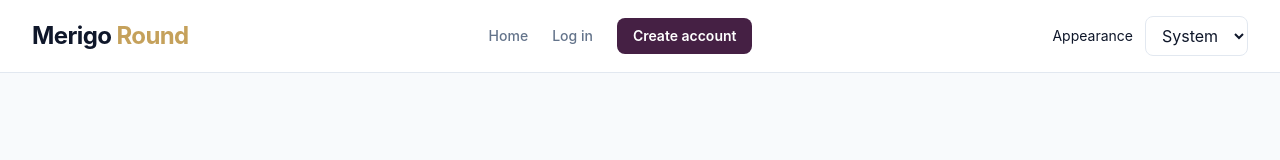
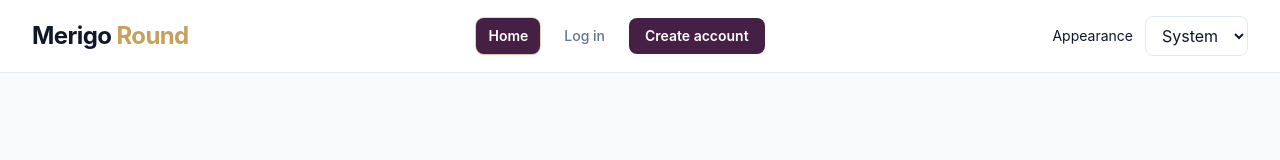
Before and after one commit to codewithdeniskimutai123/merigo-round, a React app in the folder frontend/: page / in a window 1280 px wide. Shown: the top 160 px of the page. Built offline with nearby package versions, Linux system fonts and the light colour scheme; no server answers; the HTML template or start-up script is replaced by a standard one.

Commit message:
feat(frontend): configure app shared layout

```diff
--- a/frontend/src/layouts/PageLayout.jsx
+++ b/frontend/src/layouts/PageLayout.jsx
@@ -1,5 +1,5 @@
 
-import { Link, Outlet, useNavigate } from 'react-router-dom'
+import { Link, NavLink, Outlet, useNavigate } from 'react-router-dom'
 import { useEffect, useState } from 'react'
 import ThemeToggle from '../components/ThemeToggle.jsx'
 
@@ -10,6 +10,7 @@ export default function PageLayout({
   actions,
 }) {
   const navigate = useNavigate()
+
   const [isLoggedIn, setIsLoggedIn] = useState(
     Boolean(localStorage.getItem('access')),
   )
@@ -37,8 +38,31 @@ export default function PageLayout({
     navigate('/login', { replace: true })
   }
 
+  // Shared styling for navigation links.
+  function getNavLinkClass({ isActive }) {
+    return [
+      'relative rounded-lg px-3 py-2 transition-all duration-200',
+      'focus-visible:outline-none focus-visible:ring-2',
+      'focus-visible:ring-[#C5A15B] focus-visible:ring-offset-2',
+      isActive
+        ? 'bg-[#452044] font-semibold text-white shadow-sm ring-1 ring-[#C5A15B]/40'
+        : 'text-text-muted hover:bg-page hover:text-text',
+    ].join(' ')
+  }
+
+  // Styling for links in the footer.
+  function getFooterLinkClass({ isActive }) {
+    return [
+      'transition-colors duration-200',
+      isActive
+        ? 'font-semibold text-[#C5A15B]'
+        : 'text-text-muted hover:text-text',
+    ].join(' ')
+  }
+
   return (
     <div className="min-h-screen bg-page text-text transition-colors">
+      {/* Header and navigation */}
       <header className="sticky top-0 z-50 border-b border-border bg-surface/95 backdrop-blur">
         <div className="mx-auto flex max-w-7xl flex-wrap items-center justify-between gap-4 px-4 py-4 sm:px-6 lg:px-8">
           <Link
@@ -48,53 +72,65 @@ export default function PageLayout({
             Merigo <span className="text-[#C5A15B]">Round</span>
           </Link>
 
-          <nav className="flex flex-wrap items-center gap-4 text-sm font-medium sm:gap-6">
-            <Link
+          <nav
+            aria-label="Main navigation"
+            className="flex flex-wrap items-center gap-2 text-sm font-medium sm:gap-3"
+          >
+            <NavLink
               to="/"
-              className="text-text-muted transition hover:text-text"
+              end
+              className={getNavLinkClass}
             >
               Home
-            </Link>
+            </NavLink>
 
             {isLoggedIn ? (
               <>
-                <Link
+                <NavLink
                   to="/dashboard"
-                  className="text-text-muted transition hover:text-text"
+                  className={getNavLinkClass}
                 >
                   Dashboard
-                </Link>
+                </NavLink>
 
-                <Link
+                <NavLink
                   to="/profile"
-                  className="text-text-muted transition hover:text-text"
+                  className={getNavLinkClass}
                 >
                   Profile
-                </Link>
+                </NavLink>
 
                 <button
                   type="button"
                   onClick={handleLogout}
-                  className="rounded-lg border border-border px-4 py-2 text-text transition hover:bg-page"
+                  className="rounded-lg border border-border px-4 py-2 text-text transition-colors duration-200 hover:border-[#C5A15B]/60 hover:bg-page focus-visible:outline-none focus-visible:ring-2 focus-visible:ring-[#C5A15B]"
                 >
                   Log out
                 </button>
               </>
             ) : (
               <>
-                <Link
+                <NavLink
                   to="/login"
-                  className="text-text-muted transition hover:text-text"
+                  className={getNavLinkClass}
                 >
                   Log in
-                </Link>
+                </NavLink>
 
-                <Link
+                <NavLink
                   to="/register"
-                  className="rounded-lg bg-[#452044] px-4 py-2 font-semibold text-white transition hover:bg-[#32172F]"
+                  className={({ isActive }) =>
+                    [
+                      'rounded-lg px-4 py-2 font-semibold transition-all duration-200',
+                      'focus-visible:outline-none focus-visible:ring-2 focus-visible:ring-[#C5A15B]',
+                      isActive
+                        ? 'bg-[#C5A15B] text-[#32172F] shadow-sm'
+                        : 'bg-[#452044] text-white hover:bg-[#32172F]',
+                    ].join(' ')
+                  }
                 >
                   Create account
-                </Link>
+                </NavLink>
               </>
             )}
           </nav>
@@ -103,6 +139,7 @@ export default function PageLayout({
         </div>
       </header>
 
+      {/* Main page content */}
       <main className="min-h-[60vh]">
         <div className="mx-auto max-w-7xl space-y-6 px-4 py-8 sm:px-6 lg:px-8">
           {(title || description || actions) && (
@@ -120,7 +157,9 @@ export default function PageLayout({
               </div>
 
               {actions && (
-                <div className="flex flex-wrap gap-3">{actions}</div>
+                <div className="flex flex-wrap gap-3">
+                  {actions}
+                </div>
               )}
             </section>
           )}
@@ -129,35 +168,71 @@ export default function PageLayout({
         </div>
       </main>
 
+      {/* Footer */}
       <footer className="border-t border-border bg-surface">
         <div className="mx-auto grid max-w-7xl gap-8 px-4 py-10 sm:px-6 md:grid-cols-3 lg:px-8">
           <div className="space-y-3">
-            <Link to="/" className="text-xl font-bold text-text">
+            <Link
+              to="/"
+              className="text-xl font-bold text-text"
+            >
               Merigo <span className="text-[#C5A15B]">Round</span>
             </Link>
 
             <p className="max-w-sm text-sm leading-6 text-text-muted">
-              A simpler way for communities to organize savings groups,
-              track contributions, and manage payout cycles transparently.
+              A simpler way for communities to organize savings
+              groups, track contributions, and manage payout cycles
+              transparently.
             </p>
           </div>
 
           <div className="space-y-3">
-            <h2 className="font-semibold text-text">Quick links</h2>
+            <h2 className="font-semibold text-text">
+              Quick links
+            </h2>
 
-            <div className="flex flex-col items-start gap-2 text-sm text-text-muted">
-              <Link to="/" className="hover:text-text">Home</Link>
-              <Link to="/dashboard" className="hover:text-text">Dashboard</Link>
-              <Link to="/profile" className="hover:text-text">My profile</Link>
-              <Link to="/settings" className="hover:text-text">Settings</Link>
+            <div className="flex flex-col items-start gap-2 text-sm">
+              <NavLink
+                to="/"
+                end
+                className={getFooterLinkClass}
+              >
+                Home
+              </NavLink>
+
+              <NavLink
+                to="/dashboard"
+                className={getFooterLinkClass}
+              >
+                Dashboard
+              </NavLink>
+
+              <NavLink
+                to="/profile"
+                className={getFooterLinkClass}
+              >
+                My profile
+              </NavLink>
+
+              <NavLink
+                to="/settings"
+                className={getFooterLinkClass}
+              >
+                Settings
+              </NavLink>
             </div>
           </div>
 
           <div className="space-y-3">
-            <h2 className="font-semibold text-text">Developer information</h2>
+            <h2 className="font-semibold text-text">
+              Developer information
+            </h2>
 
             <p className="text-sm text-text-muted">
-              Developed by <span className="font-semibold text-text">Apexcore</span>
+              Developed by{' '}
+              <span className="font-semibold text-text">
+                Apexcore
+              </span>
             </p>
 
             <p className="text-sm text-text-muted">
@@ -166,14 +241,14 @@ export default function PageLayout({
 
             <a
               href="mailto:deniskimutai203@gmail.com"
-              className="block break-all text-sm text-text-muted hover:text-text"
+              className="block break-all text-sm text-text-muted transition-colors hover:text-text"
             >
               deniskimutai203@gmail.com
             </a>
 
             <a
               href="tel:+254706017340"
-              className="block text-sm text-text-muted hover:text-text"
+              className="block text-sm text-text-muted transition-colors hover:text-text"
             >
               +254 706 017 340
             </a>
```
